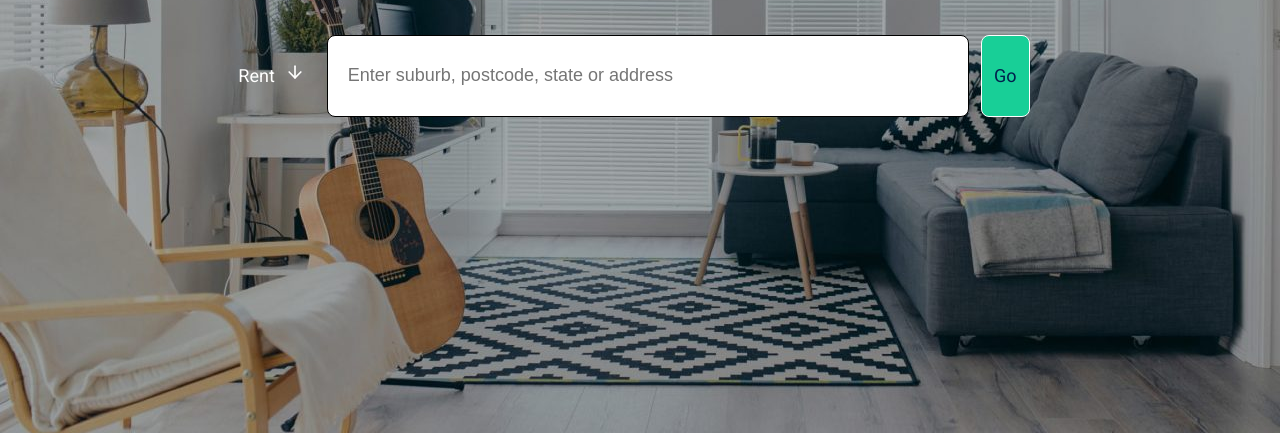
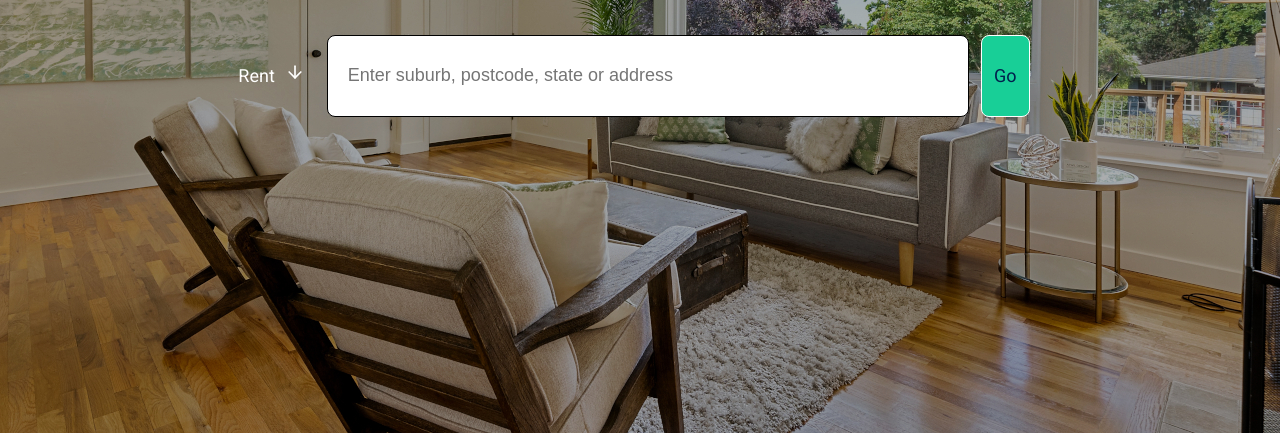
Before and after one commit to glenntippett/real-estate, a plain HTML site: page index.html in a window 1280 px wide. Shown: the part 367-800 px from the top of the page. Drawn offline with Linux system fonts and the light colour scheme.

Commit message:
change background image of homepage

```diff
--- a/css/components/organisms/header-main.css
+++ b/css/components/organisms/header-main.css
@@ -4,7 +4,10 @@
   width: 100vw;
   grid-template-columns: repeat(12, 1fr);
   grid-template-rows: repeat(12, 1fr);
-  background-image: url('./../../../img/home-banner.jpg');
+  background-image: url('./../../../img/home.jpg');
+  background-repeat: no-repeat;
+  background-attachment: fixed;
+  background-position: center;
 }
 
 .nav-container {
```
Also changed, not shown: img/home.jpg (added), img/living-room.jpg (added), 1 other file.
